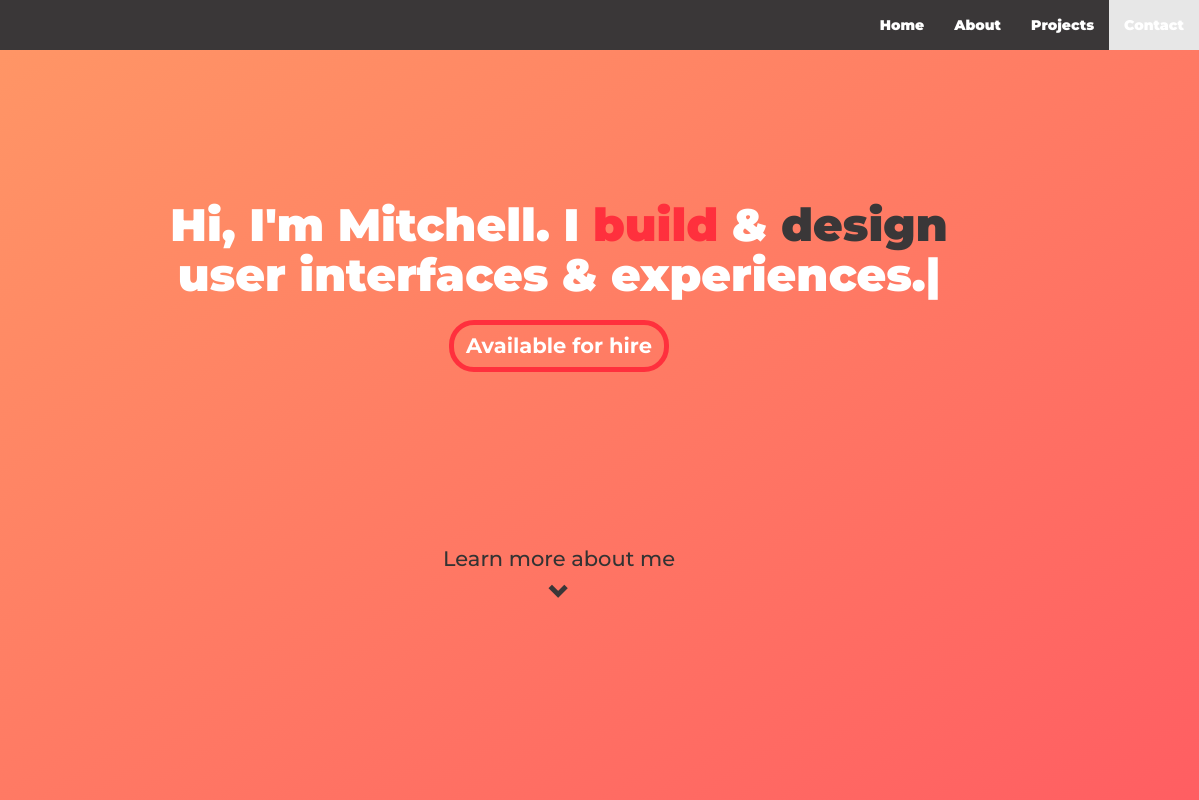
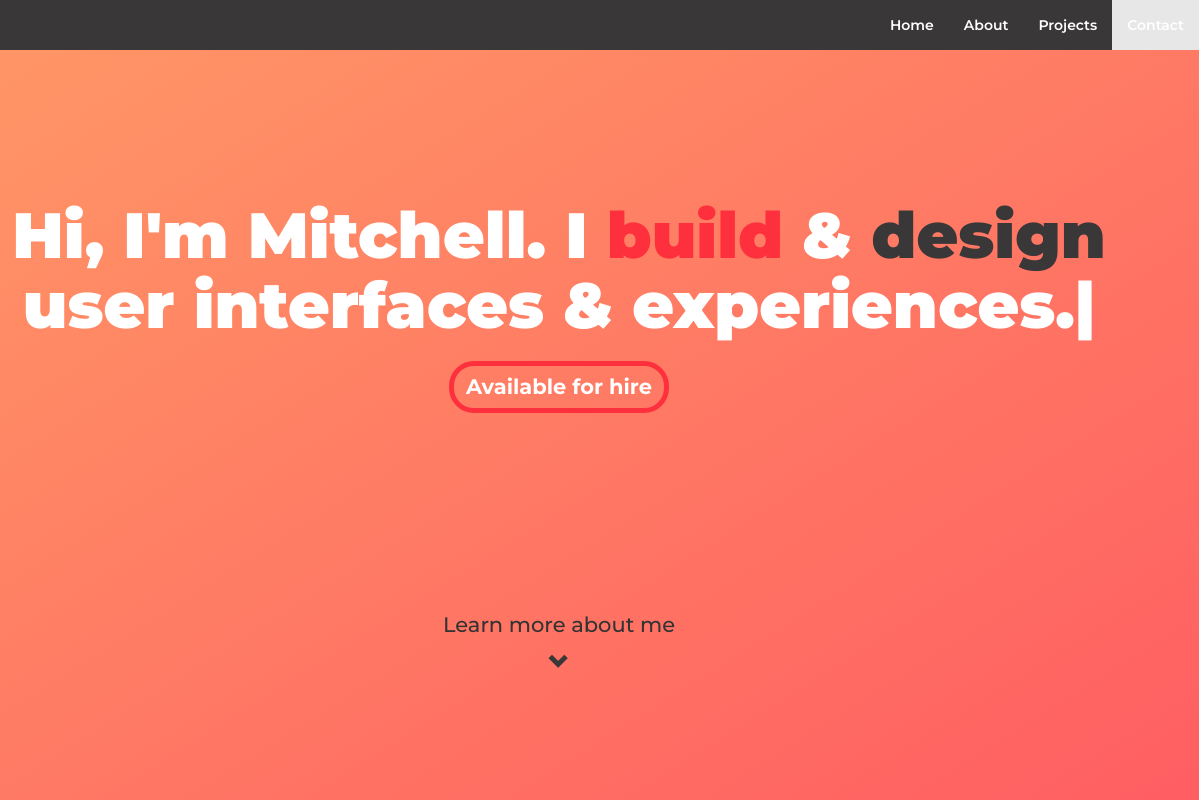
Before and after one commit to Mitchelllubanko/mitchelllubanko.github.io, a plain HTML site: page index.html in a window 1280 px wide. Shown: the top 800 px of the page, 81-1280 px from the left. Drawn offline with nearby package versions, Linux system fonts and the light colour scheme.

Commit message:
removed scroll for about me, added responsive heading

```diff
--- a/css/styles.css
+++ b/css/styles.css
@@ -5,7 +5,6 @@ textarea {
     float: none;
     vertical-align: top;
     font-family: Montserrat;
-    font-weight: 600;
 }
 .navbar .navbar-collapse {
     text-align: center;
@@ -34,15 +33,14 @@ textarea {
 }
 .heading {
     margin-top: 25vh;
-    font-size: 4vw;
-    font-size: 3.25em;
+    max-width: 100%;
+    font-size: 5vw;
     font-weight: 900;
     color: #ffffff;
 }
 .sub-heading {
     margin-top: -10px;
-    font-size: 4vw;
-    font-size: 3.25em;
+    font-size: 5vw;
     font-weight: 900;
     color: #ffffff;
 }
@@ -67,16 +65,18 @@ textarea {
 }
 .learn-more {
     font-size: 1.5em;
-    margin-top: 175px;
+    position: relative;
+    top: 180px;
 }
 .glyphicon-chevron-down {
     font-size: 1.5em;
     color: #3a3738;
+    position: relative;
+    top: 185px;
 }
 .about {
-    height: 75vh;
     font-family: Montserrat;
-    overflow: auto;
+    margin-bottom: 20px;
 }
 .expertise {
     font-size: 4vw;
--- a/index.html
+++ b/index.html
@@ -46,10 +46,10 @@
             </div>
             <div class="collapse navbar-collapse">
                 <ul class="nav navbar-nav navbar-right">
-                    <li><a class="nav-button" style="color: #ffffff; font-weight: 900;" href="#home">Home</a></li>
-                    <li><a class="nav-button" style="color: #ffffff; font-weight: 900;" href="#about">About</a></li>
-                    <li><a class="nav-button" style="color: #ffffff; font-weight: 900;" href="#projects">Projects</a></li>
-                    <li><a class="nav-button" style="color: #ffffff; font-weight: 900;" href="#contact">Contact</a></li>
+                    <li><a class="nav-button" style="color: #ffffff; font-weight: 600;" href="#home">Home</a></li>
+                    <li><a class="nav-button" style="color: #ffffff; font-weight: 600;" href="#about">About</a></li>
+                    <li><a class="nav-button" style="color: #ffffff; font-weight: 600;" href="#projects">Projects</a></li>
+                    <li><a class="nav-button" style="color: #ffffff; font-weight: 600;" href="#contact">Contact</a></li>
                 </ul>
             </div>
         </nav>
@@ -67,8 +67,10 @@
                         <span id="typed"></span>
                     </h2>
                     <a href="#contact"><button class="btn btn-primary" type="button" name="button">Available for hire</button></a>
-                    <h3 class="learn-more">Learn more about me</h3>
-                    <a href="#about"><i class="glyphicon glyphicon-chevron-down"></i></a>
+                    <div>
+                        <h3 class="learn-more">Learn more about me</h3>
+                        <a href="#about"><i class="glyphicon glyphicon-chevron-down"></i></a>
+                    </div>
                 </div>
             </div>
             <div class="row">
```
